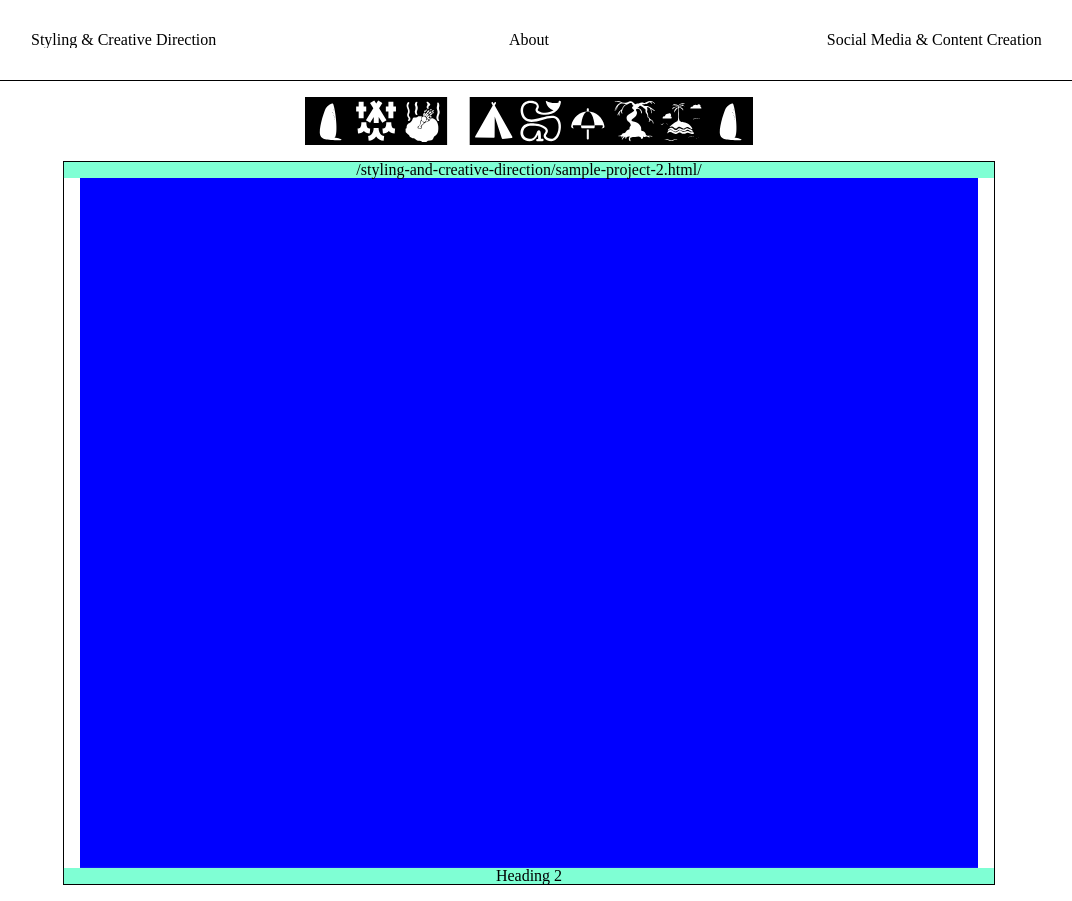
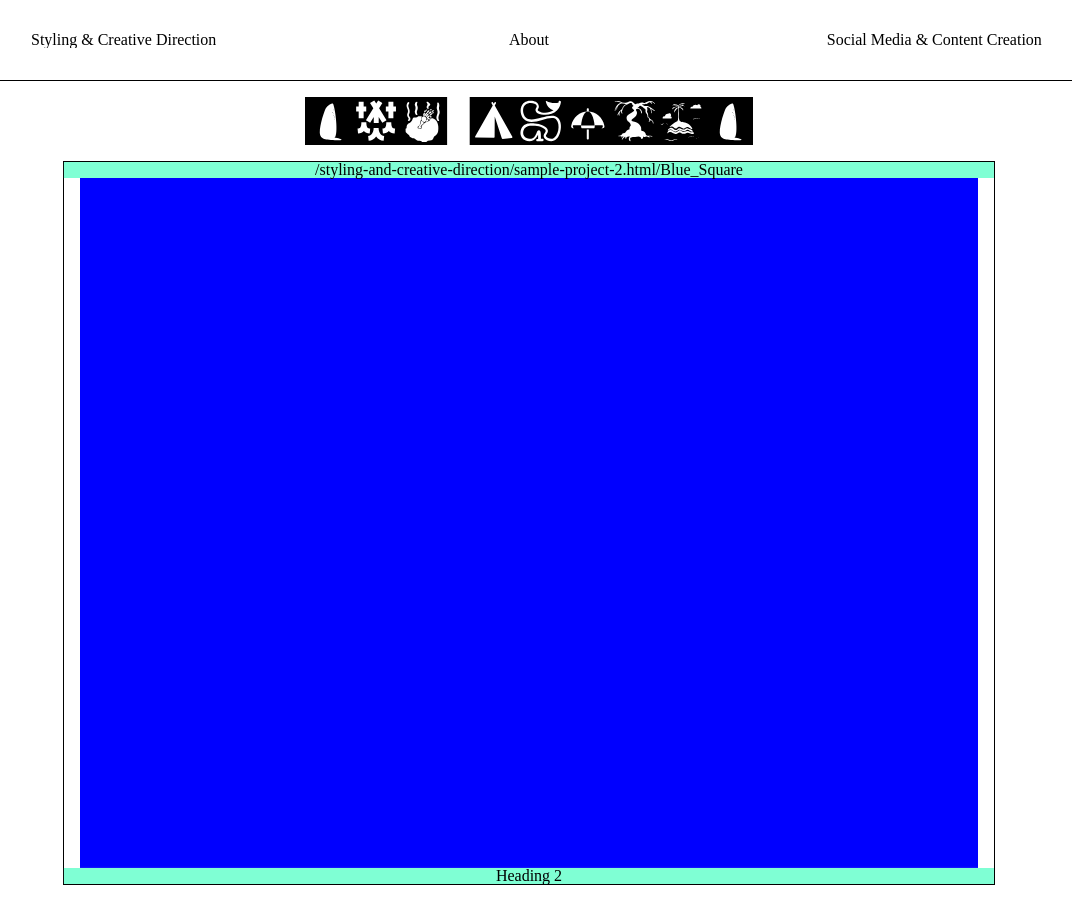
Before and after one commit to basharalidreesi/lab, a Jekyll site: the page built from _styling-and-creative-direction/sample-project-2.markdown, in a window 1280 px wide. Shown: the whole page, without its empty margins (111-1183 px from the left). Built offline with Jekyll 4.4.1, drawn with Linux system fonts in a browser that asks for light colours.

Commit message:
Update project.html

```diff
--- a/_layouts/project.html
+++ b/_layouts/project.html
@@ -9,8 +9,8 @@ layout: default
 		{% assign title = page.title | downcase | replace: " ", "_" %}
 		{% if path contains title %}
 			<figure class="look_cascade_wrapper-look_cascade_graphic_card">
-				<figcaption class="look_cascade_graphic_card-look_cascade_graphic_card_caption">{{ page.url | append: "/" myimage.basename }}</figcaption>
-				<a href="{{ page.url | append: "/" myimage.basename }}">
+				<figcaption class="look_cascade_graphic_card-look_cascade_graphic_card_caption">{{ page.url | append: "/" | append: myimage.basename }}</figcaption>
+				<a href="{{ page.url | append: "/" | append: myimage.basename }}">
 					<img class="look_cascade_graphic_card-look_cascade_graphic_card_graphic" src="{{ myimage.path }}">
 				</a>
 				<figcaption class="look_cascade_graphic_card-look_cascade_graphic_card_caption">Heading 2</figcaption>
```
